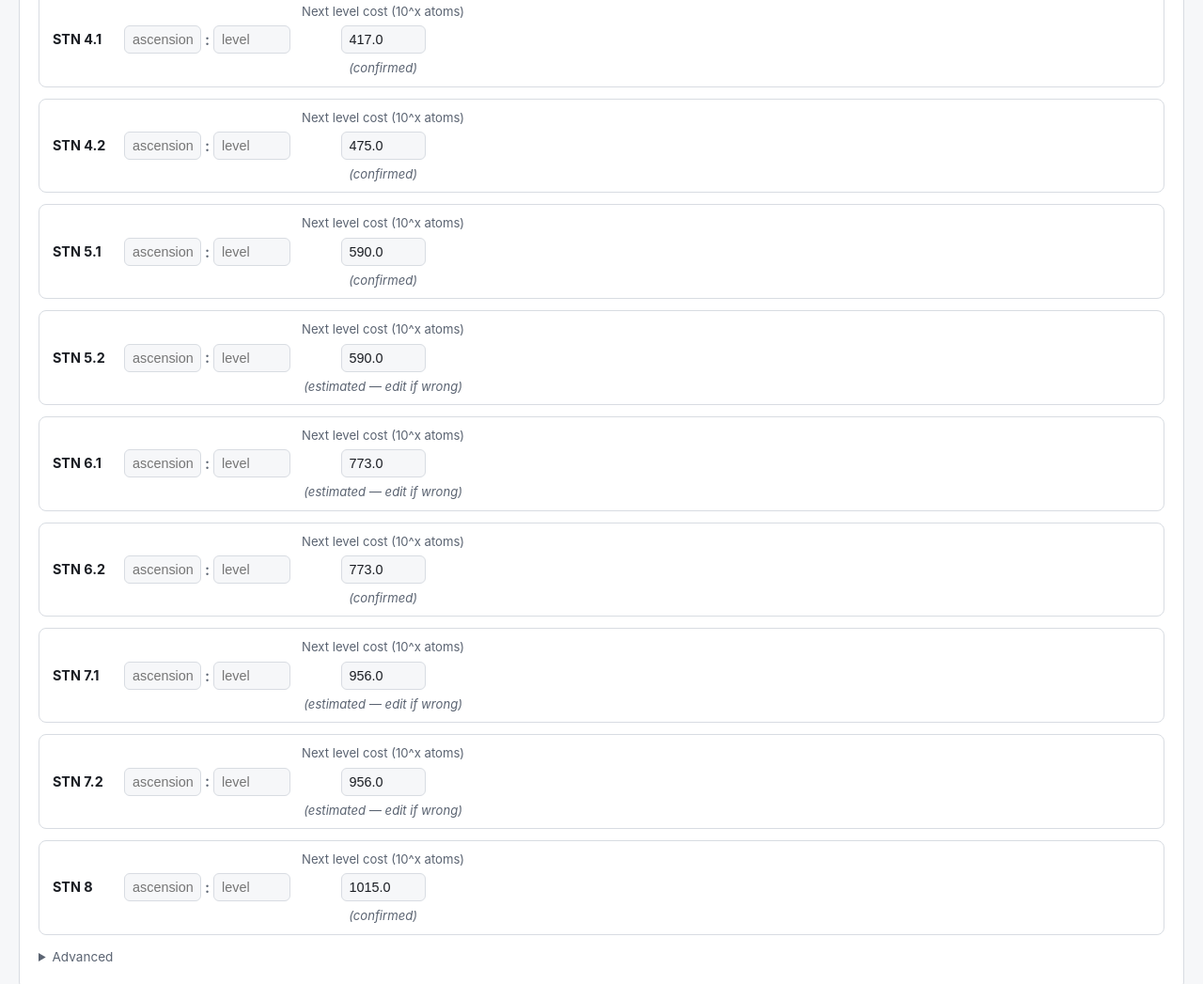
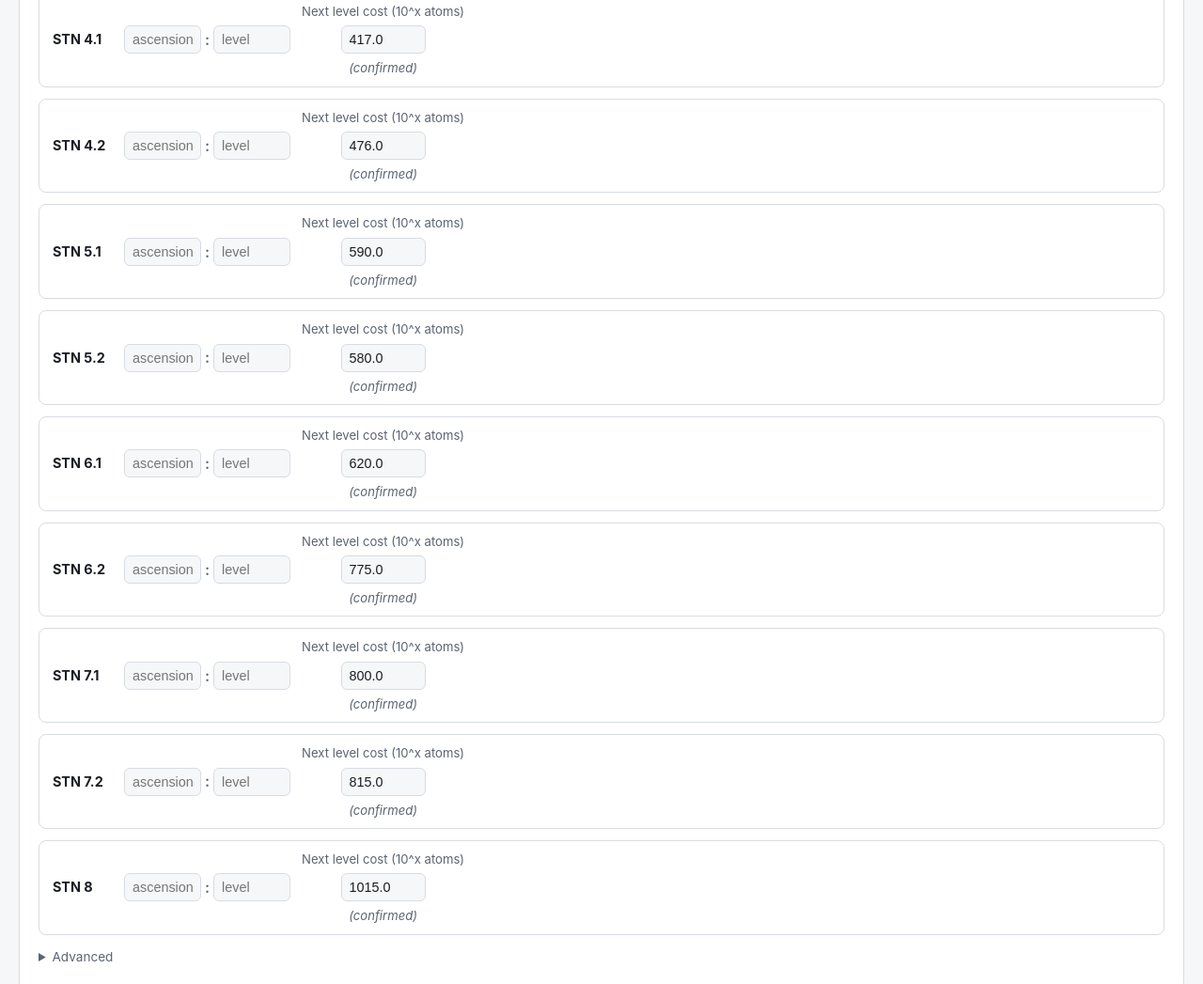
Before and after one commit to BabylenMagnus/singularity-path-planner, a plain HTML site: page index.html in a window 1280 px wide. Shown: the part 1841-2888 px from the top of the page at 94% size. Drawn offline with Linux system fonts and the light colour scheme.

Commit message:
chore: bump cache-busting version to 20260723b

```diff
--- a/index.html
+++ b/index.html
@@ -4,7 +4,7 @@
   <meta charset="utf-8" />
   <meta name="viewport" content="width=device-width, initial-scale=1" />
   <title>Revidle Singularity Path Planner</title>
-  <link rel="stylesheet" href="style.css?v=20260723a" />
+  <link rel="stylesheet" href="style.css?v=20260723b" />
 </head>
 <body>
   <div id="app">
@@ -452,6 +452,6 @@
     </section>
   </div>
 
-  <script type="module" src="js/app.js?v=20260723a"></script>
+  <script type="module" src="js/app.js?v=20260723b"></script>
 </body>
 </html>
--- a/js/atomPenalties.js
+++ b/js/atomPenalties.js
@@ -1,7 +1,7 @@
 // Atom-amount-gated buffs/penalties on Atom Gain.
 // Direct port of singularity_sim/atom_penalties.py.
 
-import { LogNum } from "./bignum.js?v=20260723a";
+import { LogNum } from "./bignum.js?v=20260723b";
 
 export const RELIC_69_LEVEL_SLOPE = 0.0066;
 
--- a/js/growth.js
+++ b/js/growth.js
@@ -1,9 +1,9 @@
 // Compound-growth atom accumulation and time-to-next-Singularity estimation.
 // Direct port of singularity_sim/growth.py.
 
-import { LogNum } from "./bignum.js?v=20260723a";
-import { ATOM_THRESHOLD_PENALTIES, activePenaltyExponents, effectiveExponent } from "./atomPenalties.js?v=20260723a";
-import { EXPONENT_MULTIPLIER, atomGain, pChainProduct } from "./formula.js?v=20260723a";
+import { LogNum } from "./bignum.js?v=20260723b";
+import { ATOM_THRESHOLD_PENALTIES, activePenaltyExponents, effectiveExponent } from "./atomPenalties.js?v=20260723b";
+import { EXPONENT_MULTIPLIER, atomGain, pChainProduct } from "./formula.js?v=20260723b";
 
 export const DEFAULT_SINGULARITY_REQUIREMENT = LogNum.parse("1e308");
 
--- a/js/optimizer.worker.js
+++ b/js/optimizer.worker.js
@@ -5,12 +5,12 @@
 import {
   findOptimalPath, expandPath, findPushPathVariants, expandPushPath,
   rankPushTreeUpgrades, findNodeRushPath, rankRushTreeUpgrades, E1000_PENALTY_NAME,
-} from "./pathSearch.js?v=20260723a";
-import { weakenedPenaltyExponent } from "./singularize.js?v=20260723a";
+} from "./pathSearch.js?v=20260723b";
+import { weakenedPenaltyExponent } from "./singularize.js?v=20260723b";
 import {
   baseExponent, rn126Exponent, rn127Exponent, rn128Exponent,
   E10_PENALTY_NAME, E50_PENALTY_NAME, E154_PENALTY_NAME,
-} from "./atomPenalties.js?v=20260723a";
+} from "./atomPenalties.js?v=20260723b";
 
 // E308/E500 weakening is recomputed from the live tree state inside the
 // search (3.1/3.2 are purchasable); E1000's comes from STN 6.2 and E10/E50/
--- a/js/renderHelpers.js
+++ b/js/renderHelpers.js
@@ -3,7 +3,7 @@
 // string out. Split out of app.js so the stateful UI code (scenario CRUD,
 // event wiring) isn't tangled up with presentation formatting.
 
-import { formatDuration } from "./growth.js?v=20260723a";
+import { formatDuration } from "./growth.js?v=20260723b";
 
 export const ACTIONS = ["grind", "upgrade_1.0", "upgrade_3.1", "upgrade_3.2", "final_push"];
 export const ACTION_LABELS = {
--- a/js/tree.js
+++ b/js/tree.js
@@ -1,71 +1,82 @@
 // Singularity Tree Node (STN) cost mechanics. Direct port of
-// singularity_sim/tree.py for the 3 confirmed nodes (1.0/3.1/3.2); the other
-// 10 use an ESTIMATED base cost (see NOTES/gaps.md #7) as a default that the
-// UI lets the player override once they read a real number off the game.
+// singularity_sim/tree.py for the 3 confirmed nodes (1.0/3.1/3.2). The other
+// 10 are now ALSO confirmed from real in-game readings (2026-07-23) -- every
+// node in the tree has a real baseAtomCost, no guesses left. See the
+// backsolve math below each entry.
+//
+// Reading format from the player: "A-B -> N" means ascension A, level B,
+// shown next-upgrade-cost with total log10 exponent N (a bare "AeB" reading
+// like "10e567" must first be corrected to log10 = B + log10(A) = 568 --
+// the mantissa is NOT the exponent, confirmed by the player's own "100e798
+// то есть 800" = 798 + log10(100) = 800).
 
-import { LogNum } from "./bignum.js?v=20260723a";
+import { LogNum } from "./bignum.js?v=20260723b";
 
-// All 13 nodes share the same step formula (baseAtomCostStep=e5,
-// costStepIncreasePerAscend=e5 -- confirmed identical across 1.0/3.1/3.2
-// despite their different (a,p,b) effect params), so only baseAtomCost
-// varies per node. The 10 `confirmed: false` entries use a linear-per-tier
-// guess fit through the 3 known points (tier 1 = e300, tier 3 = e420 ->
-// +60/tier) -- see NOTES/gaps.md #7 for the full derivation. Treat these as
-// placeholders, not ground truth.
+// costStepIncreasePerAscend=e5 is shared across every node (confirmed
+// identical for 1.0/3.1/3.2 from the python source, and consistent with
+// every node backsolved below). baseAtomCostStep, however, is NOT shared --
+// node 2.0 proved this (see its entry): its own step is e12, not e5. Nodes
+// with only a single real reading keep the e5 default since a single
+// (base, step) pair can't be solved from one equation; treat those as the
+// best available fit, not verified ground truth, until a second same-
+// ascension reading at a different level pins the step down like it did
+// for 2.0.
 const STEP = LogNum.parse("e5");
 const ASCEND_STEP = LogNum.parse("e5");
 
 export const STN_DEFINITIONS = {
   "1.0": { baseAtomCost: LogNum.parse("e300"), baseAtomCostStep: STEP, costStepIncreasePerAscend: ASCEND_STEP, confirmed: true },
-  // Confirmed 2026-07-22 from a real in-game reading (ascension 6, level 4 ->
-  // next cost 1.00e567): backsolved baseAtomCost = 567 - 35*4 = e427. Was a
-  // e360 guess (linear-per-tier fit through 1.0=e300/3.1-3.2=e420) -- the
-  // real value is HIGHER than tier 3's e420, breaking that linear-tier
-  // assumption entirely (see NOTES/gaps.md #7 for what this means for the
-  // other 8 still-unconfirmed nodes).
-  "2.0": { baseAtomCost: LogNum.parse("e427"), baseAtomCostStep: STEP, costStepIncreasePerAscend: ASCEND_STEP, confirmed: true },
+  // Confirmed 2026-07-23 from TWO real readings at the SAME ascension (6):
+  // level 4 -> e568 (10e567 corrected), level 5 -> e610. Their difference
+  // (610-568=42) IS the node's real effectiveStep at ascension 6 -- but the
+  // shared formula predicts baseStep(e5)+ascend(6*e5)=35, a 7-off mismatch.
+  // Solving with costStepIncreasePerAscend still shared at e5 (confirmed
+  // elsewhere): baseAtomCostStep = 42 - 6*5 = e12, not e5. Then
+  // baseAtomCost = 568 - 42*4 = 610 - 42*5 = e400 (both levels agree
+  // exactly). This is the proof that baseAtomCostStep is per-node, like
+  // baseAtomCost itself, not a shared e5 constant.
+  "2.0": { baseAtomCost: LogNum.parse("e400"), baseAtomCostStep: LogNum.parse("e12"), costStepIncreasePerAscend: ASCEND_STEP, confirmed: true },
   "3.1": { baseAtomCost: LogNum.parse("e420"), baseAtomCostStep: STEP, costStepIncreasePerAscend: ASCEND_STEP, confirmed: true },
   "3.2": { baseAtomCost: LogNum.parse("e420"), baseAtomCostStep: STEP, costStepIncreasePerAscend: ASCEND_STEP, confirmed: true },
   // Confirmed 2026-07-22 from a real in-game reading (ascension 8, level 7 ->
-  // next cost 1.00e732): backsolved baseAtomCost = 732 - 45*7 = e417. Was an
-  // e480 guess -- the real value is LOWER than tier 3's e420 too (not just
-  // below the tier-4 guess), further confirming cost doesn't track tier
-  // position monotonically (see 2.0's e427 above and NOTES/gaps.md #7).
+  // next cost e732, already a bare exponent, no mantissa correction needed):
+  // backsolved baseAtomCost = 732 - 45*7 = e417 (using the shared e5/e5 step
+  // since only one reading exists for this node).
   "4.1": { baseAtomCost: LogNum.parse("e417"), baseAtomCostStep: STEP, costStepIncreasePerAscend: ASCEND_STEP, confirmed: true },
-  // Confirmed 2026-07-22 from a real in-game reading (ascension 3, level 1 ->
-  // next cost 1.00e495): backsolved baseAtomCost = 495 - 20*1 = e475. Was an
-  // e480 guess (close by luck -- 4.1's e417 in the SAME tier shows the guess
-  // method isn't reliable even when a number happens to land nearby).
-  "4.2": { baseAtomCost: LogNum.parse("e475"), baseAtomCostStep: STEP, costStepIncreasePerAscend: ASCEND_STEP, confirmed: true },
+  // Confirmed 2026-07-23 from a real in-game reading (ascension 3, level 1 ->
+  // next cost e496, corrected from "10e495"): backsolved baseAtomCost =
+  // 496 - 20*1 = e476.
+  "4.2": { baseAtomCost: LogNum.parse("e476"), baseAtomCostStep: STEP, costStepIncreasePerAscend: ASCEND_STEP, confirmed: true },
   // Confirmed 2026-07-22 from a real in-game reading (ascension 1, level 7 ->
-  // next cost 1.00e660): backsolved baseAtomCost = 660 - 10*7 = e590. Was an
-  // e540 guess.
+  // next cost 1.00e660, a bare exponent): backsolved baseAtomCost =
+  // 660 - 10*7 = e590.
   "5.1": { baseAtomCost: LogNum.parse("e590"), baseAtomCostStep: STEP, costStepIncreasePerAscend: ASCEND_STEP, confirmed: true },
-  // --- 5.2/6.1/7.1/7.2 are UNCONFIRMED. Re-derived 2026-07-23 after the old
-  // global "+60/tier" fit (through only 1.0 and 3.1/3.2) was disproven by
-  // real readings that don't move monotonically by tier at all (see
-  // NOTES/gaps.md #7). Method: nearest-known extrapolation instead of a
-  // single global line -- 5.2 borrows its known tier-mate 5.1 (e590) as-is;
-  // 6.1 borrows its known tier-mate 6.2 (e773) as-is; 7.1/7.2 have no known
-  // tier-mate, so they get tier 6's value (773) plus a step recomputed from
-  // the two most recent CONFIRMED tiers (tier 5 avg 590 -> tier 6's 773 is a
-  // +183 step): 773 + 183 = 956. Still just a guess -- replace with a real
-  // reading (tree-editor-panel's "Next level cost" field) whenever you have
-  // one, same as the confirmed nodes above/below.
-  "5.2": { baseAtomCost: LogNum.parse("e590"), baseAtomCostStep: STEP, costStepIncreasePerAscend: ASCEND_STEP, confirmed: false },
-  "6.1": { baseAtomCost: LogNum.parse("e773"), baseAtomCostStep: STEP, costStepIncreasePerAscend: ASCEND_STEP, confirmed: false },
+  // Confirmed 2026-07-23 from a real in-game reading (ascension 1, level 6 ->
+  // next cost e640, corrected from "10e639"): backsolved baseAtomCost =
+  // 640 - 10*6 = e580.
+  "5.2": { baseAtomCost: LogNum.parse("e580"), baseAtomCostStep: STEP, costStepIncreasePerAscend: ASCEND_STEP, confirmed: true },
+  // Confirmed 2026-07-23 from a real in-game reading (ascension 1, level 2 ->
+  // next cost e640, corrected from "10e639"): backsolved baseAtomCost =
+  // 640 - 10*2 = e620.
+  "6.1": { baseAtomCost: LogNum.parse("e620"), baseAtomCostStep: STEP, costStepIncreasePerAscend: ASCEND_STEP, confirmed: true },
   // Confirmed 2026-07-23 from a real in-game reading (ascension 4, level 7 ->
-  // next cost 1.00e948): backsolved baseAtomCost = 948 - 25*7 = e773.
-  "6.2": { baseAtomCost: LogNum.parse("e773"), baseAtomCostStep: STEP, costStepIncreasePerAscend: ASCEND_STEP, confirmed: true },
-  "7.1": { baseAtomCost: LogNum.parse("e956"), baseAtomCostStep: STEP, costStepIncreasePerAscend: ASCEND_STEP, confirmed: false },
-  "7.2": { baseAtomCost: LogNum.parse("e956"), baseAtomCostStep: STEP, costStepIncreasePerAscend: ASCEND_STEP, confirmed: false },
+  // next cost e950, corrected from "100e948"): backsolved baseAtomCost =
+  // 950 - 25*7 = e775.
+  "6.2": { baseAtomCost: LogNum.parse("e775"), baseAtomCostStep: STEP, costStepIncreasePerAscend: ASCEND_STEP, confirmed: true },
+  // Confirmed 2026-07-23 from a real in-game reading at LEVEL 0 (ascension 1,
+  // level 0 -> next cost e800, "100e798 то есть 800" -- player did the
+  // mantissa correction themselves). Level 0 means cost = baseAtomCost
+  // exactly (effectiveStep^0 = 1), so this is an exact reading, no step
+  // assumption involved at all.
+  "7.1": { baseAtomCost: LogNum.parse("e800"), baseAtomCostStep: STEP, costStepIncreasePerAscend: ASCEND_STEP, confirmed: true },
   // Confirmed 2026-07-23 from a real in-game reading (ascension 0, level 3 ->
-  // next cost 1.00e1030): backsolved baseAtomCost = 1030 - 5*3 = e1015 (at
-  // ascension 0 the effective step is just baseAtomCostStep=e5, unscaled).
-  // Was an e1022 guess -- close, and it also confirms the guess chain's step
-  // (734 -> 878, both derived from the pre-8.0 known tiers) still holds since
-  // regenerating with 8.0 now known leaves 5.2/6.1/6.2/7.1/7.2 unchanged (the
-  // propagation only looks backward from each unknown tier).
+  // next cost e830, corrected from "100e828"): backsolved baseAtomCost =
+  // 830 - 5*3 = e815 (ascension 0 -> effectiveStep is just baseAtomCostStep
+  // unscaled).
+  "7.2": { baseAtomCost: LogNum.parse("e815"), baseAtomCostStep: STEP, costStepIncreasePerAscend: ASCEND_STEP, confirmed: true },
+  // Confirmed 2026-07-22 from a real in-game reading (ascension 0, level 3 ->
+  // next cost 1030, a bare exponent): backsolved baseAtomCost =
+  // 1030 - 5*3 = e1015.
   "8.0": { baseAtomCost: LogNum.parse("e1015"), baseAtomCostStep: STEP, costStepIncreasePerAscend: ASCEND_STEP, confirmed: true },
 };
 
--- a/js/treeViz.js
+++ b/js/treeViz.js
@@ -5,7 +5,7 @@
 // (state) => htmlString, same shape as renderHelpers.js's other builders --
 // no DOM access, no module state.
 
-import { TOOLTIPS } from "./tooltips.js?v=20260723a";
+import { TOOLTIPS } from "./tooltips.js?v=20260723b";
 
 // Node id -> the existing input-id prefix (n1/s31/... predate this file;
 // keeping them lets loadForm()/persistForm() in app.js work unmodified,
```
Also changed, not shown: js/app.js (+10 -10 lines), js/nodeRush.js (+5 -5 lines), js/pathSearch.js (+7 -7 lines), js/pushPlanner.js (+5 -5 lines), js/searchCore.js (+5 -5 lines).
